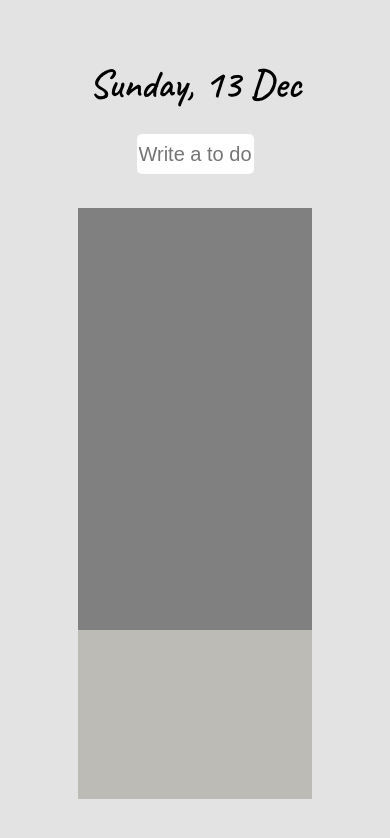
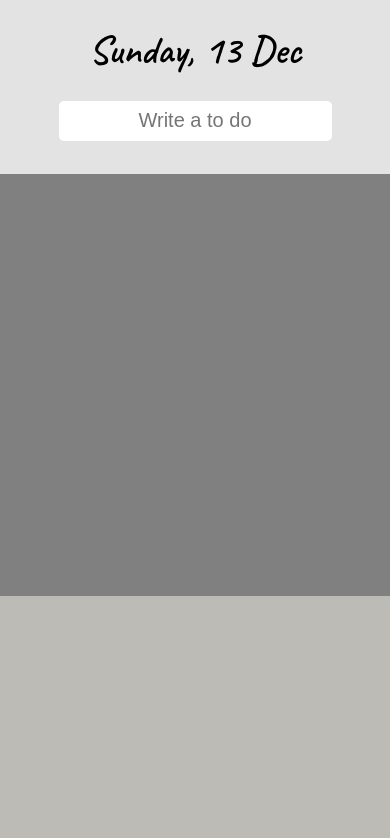
Before and after one commit to 2dowon/Project-ToDoList, a plain HTML site: page index.html in a window 390 px wide. Drawn offline with Linux system fonts and the light colour scheme.

Commit message:
media query

```diff
--- a/date.js
+++ b/date.js
@@ -3,7 +3,6 @@ const dateTitle = dateContainer.querySelector("h1");
 
 function getToday() {
     const today = new Date();
-    console.log(today);
     let month = today.getMonth();
     let day = today.getDay();
     const date = today.getDate();
--- a/index.html
+++ b/index.html
@@ -16,10 +16,10 @@
         <input type="text" placeholder="Write a to do" />
     </form>
     <div class="toDoBox">
-        <div class="pendingBox">
+        <div class="pendingBox mobile">
             <ul class="js-pending"></ul>
         </div>
-        <div class="finishedBox">
+        <div class="finishedBox mobile">
             <ul class="js-finished"></ul>
         </div>
     </div>
--- a/styles.css
+++ b/styles.css
@@ -6,7 +6,7 @@
 body {
     background-color: #E3E3E3;
     width: 100%;
-    height: 100%;
+    height: 100vh;
     font-family: 'DM Sans', sans-serif;
 }
 
@@ -17,8 +17,8 @@ button {
 }
 
 h1 {
+    padding-top: 7vh;
     text-align: center;
-    margin-top: 7vh;
     font-family: 'Caveat', cursive;
     font-size: 40px;
 }
@@ -92,3 +92,21 @@ i {
     font-size: 20px;
     align-self: center;
 }
+
+@media screen and (max-width: 900px) {
+    .mobile {
+        width: 100%;
+    }
+    h1 {
+        padding-top: 3vh;
+    }
+    .pendingBox.mobile {
+        height: 50vh;
+    }
+    .finishedBox.mobile {
+        height: 30vh;
+    }
+    input {
+        width: 70%;
+    }
+}
```
